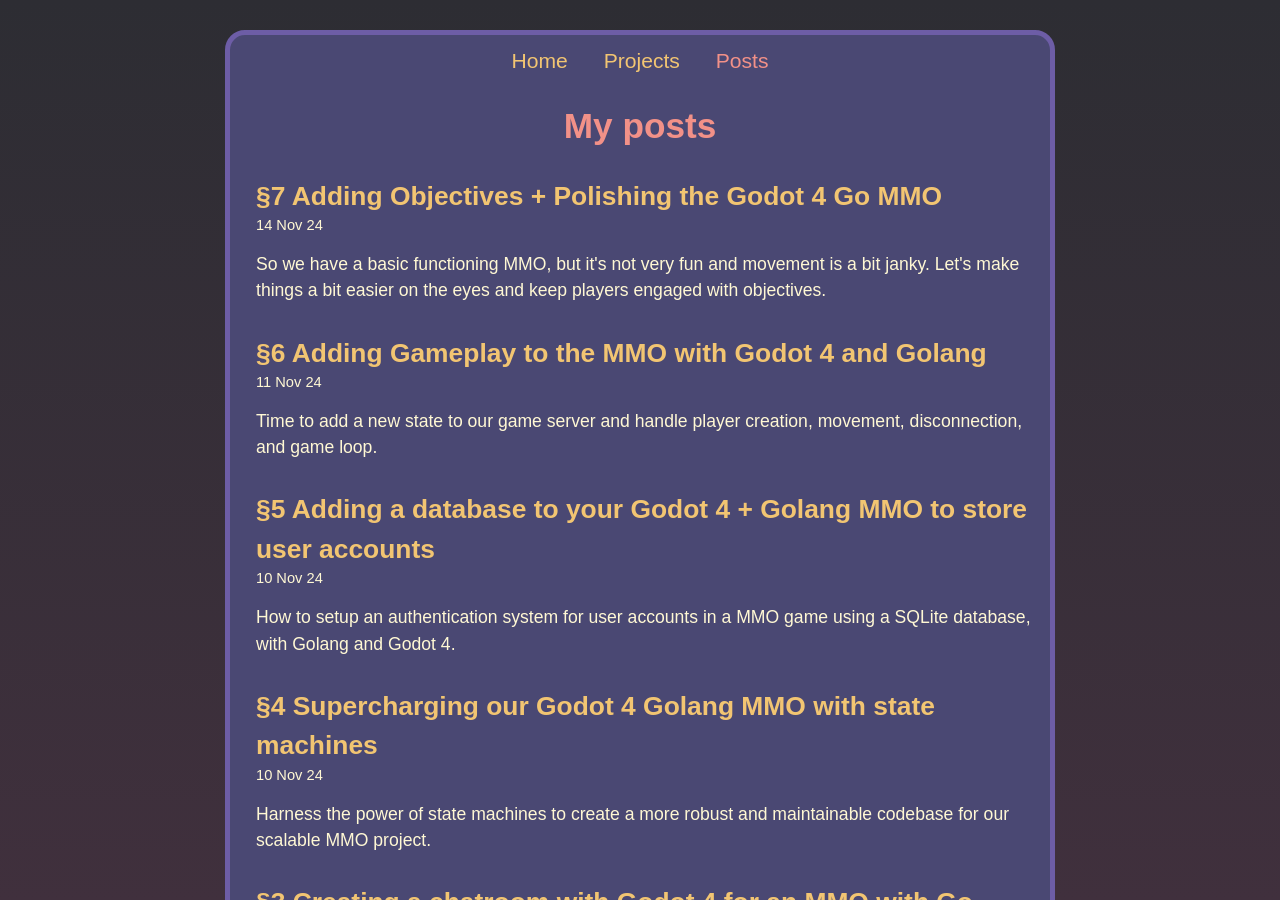
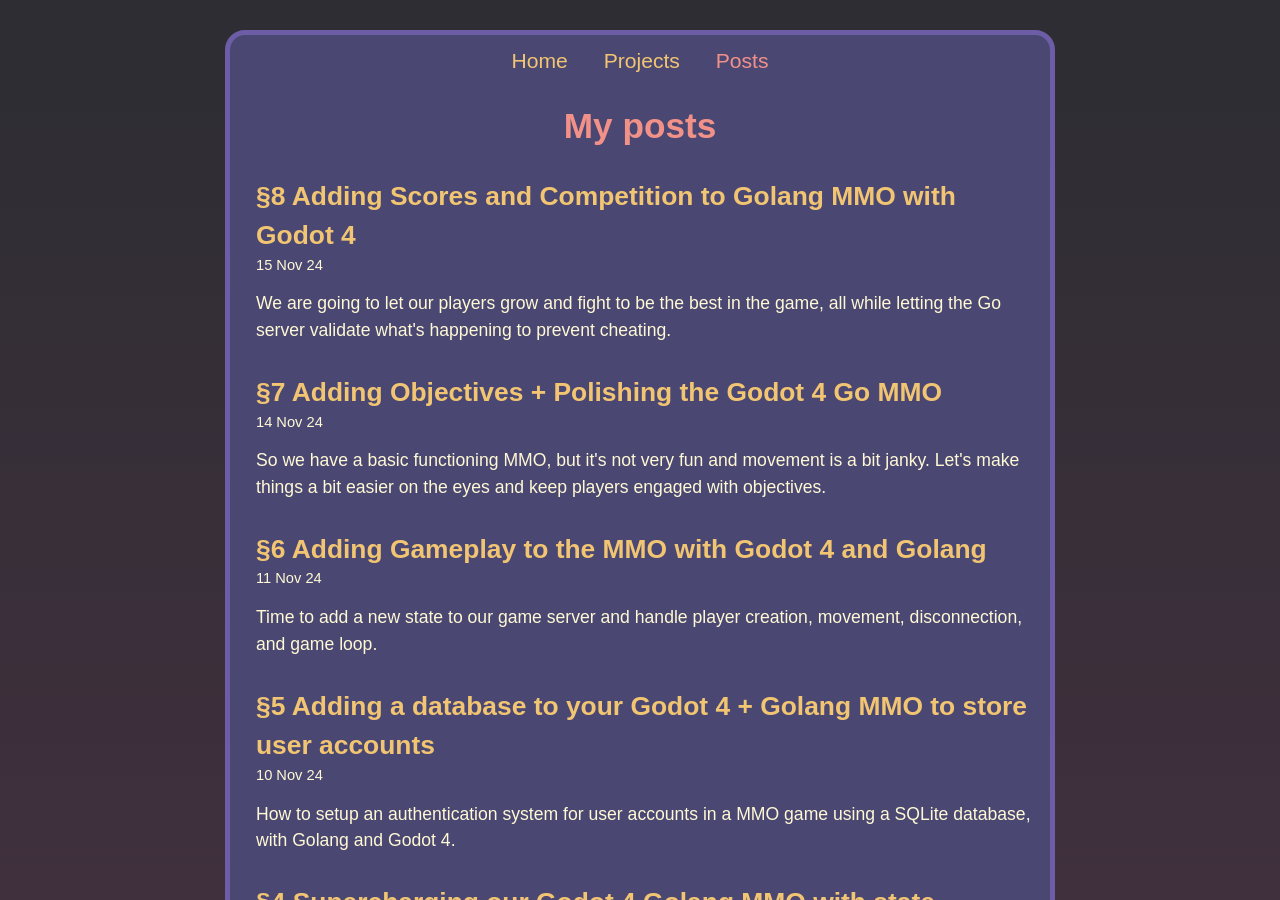
Before and after one commit to tristanbatchler/tbat.me, a Jekyll site: the page built from posts.html, in a window 1280 px wide and 900 px high. Built offline with Jekyll 4.4.1, drawn with Linux system fonts in a browser that asks for light colours; some web fonts are replaced; some of the changed lines change nothing that is shown.

Commit message:
Update links to the next post in part 7; add new post for part 8 on scores and competition

````diff
--- a/_posts/2024-11-14-godot-golang-mmo-part-7.md
+++ b/_posts/2024-11-14-godot-golang-mmo-part-7.md
@@ -595,7 +595,7 @@
 ```
 </details>
 
-For anyone who wants to keep going, I've added a section below on how to send spores in batches, which will help reduce the time it takes for the client to receive all the spores. But if you're happy with the progress we've made so far, I'll see you in <strong><a href="/2024/11/16/godot-golang-mmo-part-8" class="sparkle-less">the next post</a></strong> where we will be adding the logic to grow the player when they consume a spore, or another player!
+For anyone who wants to keep going, I've added a section below on how to send spores in batches, which will help reduce the time it takes for the client to receive all the spores. But if you're happy with the progress we've made so far, I'll see you in <strong><a href="/2024/11/15/godot-golang-mmo-part-8" class="sparkle-less">the next post</a></strong> where we will be adding the logic to grow the player when they consume a spore, or another player!
 
 ---
 
@@ -739,6 +739,6 @@
   Your browser does not support the video tag.
 </video>
 
-If you're happy with the progress we've made so far, I'll see you in <strong><a href="/2024/11/16/godot-golang-mmo-part-8" class="sparkle-less">the next post</a></strong> where we will be adding the logic to grow the player when they consume a spore, or another player!
+If you're happy with the progress we've made so far, I'll see you in <strong><a href="/2024/11/15/godot-golang-mmo-part-8" class="sparkle-less">the next post</a></strong> where we will be adding the logic to grow the player when they consume a spore, or another player!
 
 </details>
--- /dev/null
+++ b/_posts/2024-11-15-godot-golang-mmo-part-8.md
@@ -0,0 +1,9 @@
+---
+title: §8 Adding Scores and Competition to Golang MMO with Godot 4
+description: We are going to let our players grow and fight to be the best in the game, all while letting the Go server validate what's happening to prevent cheating.
+redditurl:
+---
+
+Welcome back! In the [last part](/2024/11/14/godot-golang-mmo-part-7), we added spores to our game, and gave players the opportunity to eat them. Today, we are going to expand upon that by letting the server decide if the player should grow after eating spores, then tell all other players about the change. This inherently will give rise to the concept of scores, and combined with the possibility for players to eat each other, we will have a competitive game.
+
+Coming soon!
````
